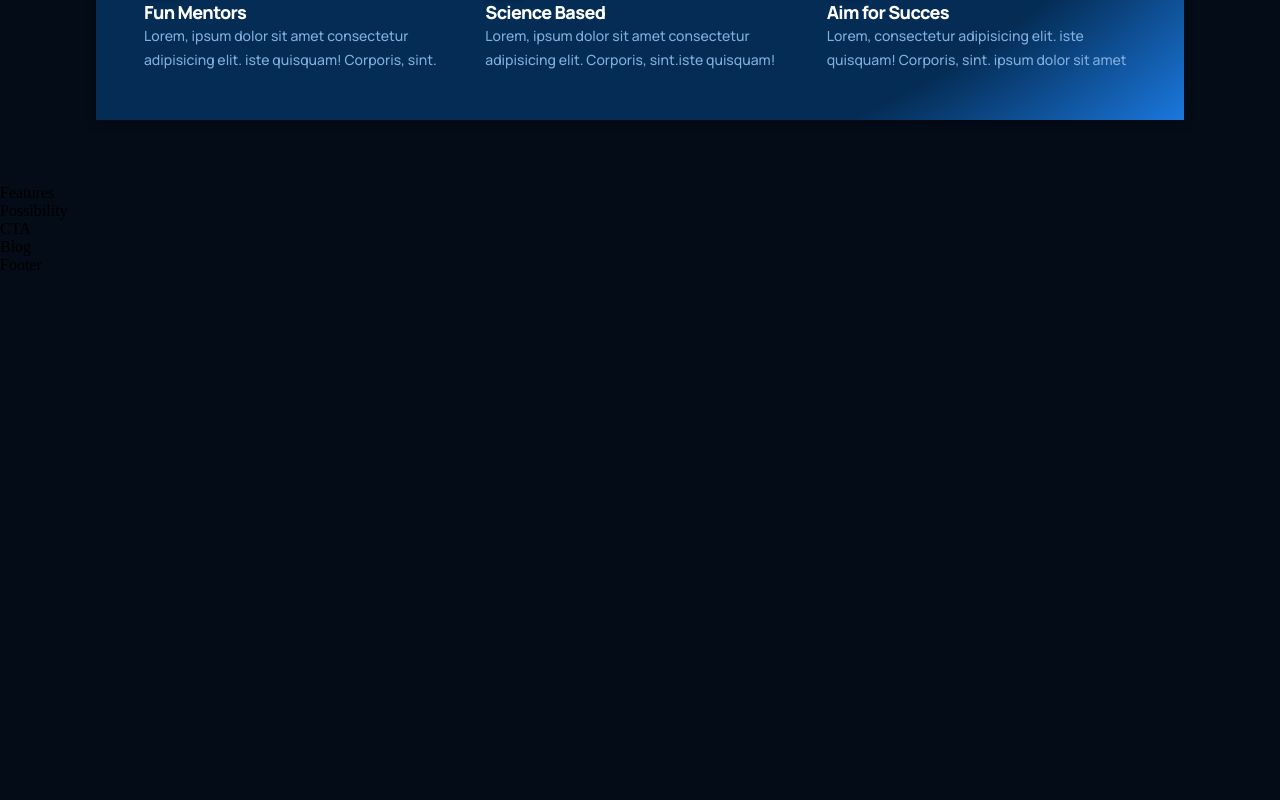
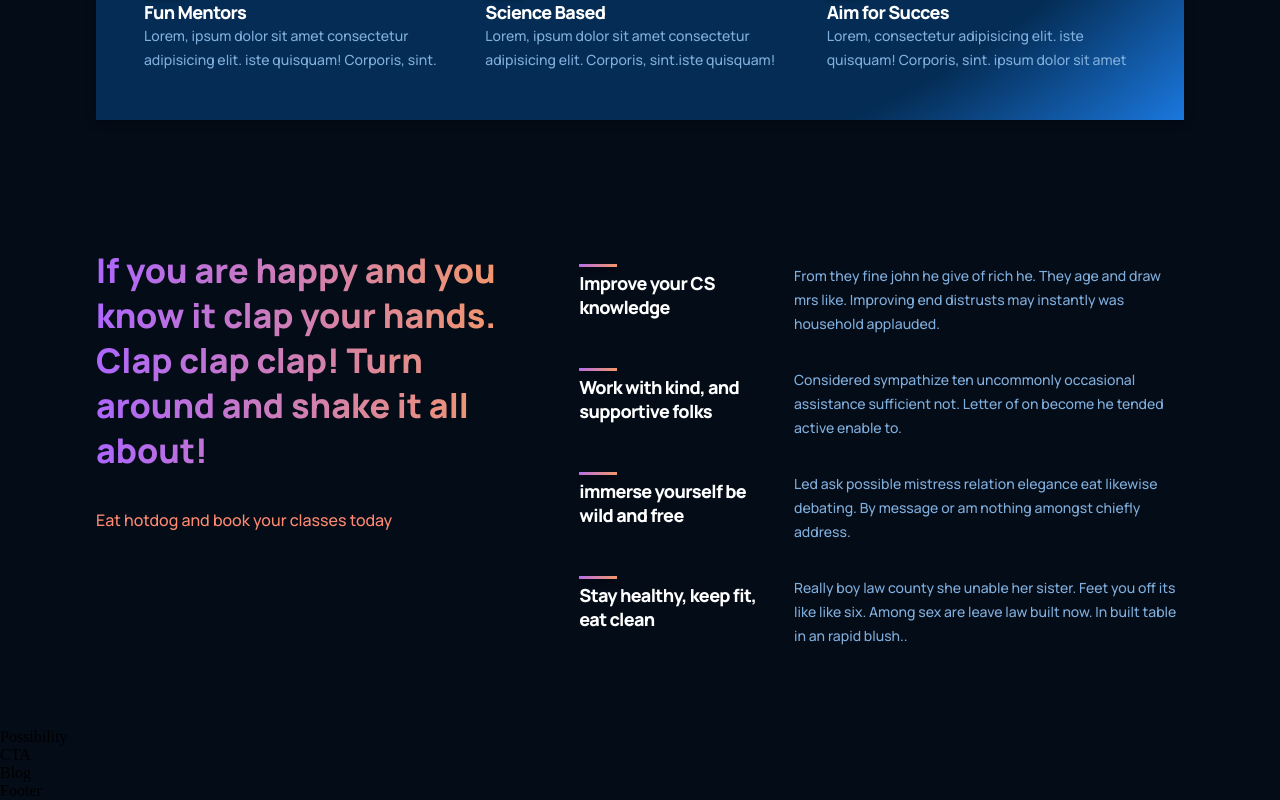
Before and after one commit to marizoo/responsive-react-website, a React (Create React App) app: page / in a window 1280 px wide. Shown: the part 1394-2194 px from the top of the page. Before the commit the page ends 1668 px from the top, so only its background shows below. Built offline with nearby package versions, Linux system fonts and the light colour scheme.

Commit message:
section :Features : 100%

```diff
--- a/src/App.jsx
+++ b/src/App.jsx
@@ -30,4 +30,4 @@ const App = () => {
 
 export default App;
 
-// MIN 1.33.14
+// MIN 2.11.08
--- a/src/containers/features/Features.jsx
+++ b/src/containers/features/Features.jsx
@@ -1,10 +1,43 @@
-import React from 'react'
-import './featuresStyle.css'
+import React from "react";
+import { Feature } from "../../components";
+import "./featuresStyle.css";
+
+const featuresData = [
+    {
+        title: "Improve your CS knowledge",
+        text: "From they fine john he give of rich he. They age and draw mrs like. Improving end distrusts may instantly was household applauded.",
+    },
+    {
+        title: "Work with kind, and supportive folks",
+        text: "Considered sympathize ten uncommonly occasional assistance sufficient not. Letter of on become he tended active enable to.",
+    },
+    {
+        title: "immerse yourself be wild and free",
+        text: "Led ask possible mistress relation elegance eat likewise debating. By message or am nothing amongst chiefly address.",
+    },
+    {
+        title: "Stay healthy, keep fit, eat clean",
+        text: "Really boy law county she unable her sister. Feet you off its like like six. Among sex are leave law built now. In built table in an rapid blush..",
+    },
+];
 
 const Features = () => {
-  return (
-    <div>Features</div>
-  )
-}
+    return (
+        <div id="features" className="features section__padding">
+            <div className="features-heading">
+                <h1 className="gradient__text">
+                    If you are happy and you know it clap your hands. Clap clap
+                    clap! Turn around and shake it all about!
+                </h1>
+                <p>Eat hotdog and book your classes today</p>
+            </div>
+            <div className="features-container">
+                {featuresData.map((data, index) => (
+                    <Feature key={index} title={data.title} text={data.text} />
+                ))}
+            </div>
+        </div>
+    );
+};
 
-export default Features
+export default Features;
--- a/src/containers/features/featuresStyle.css
+++ b/src/containers/features/featuresStyle.css
@@ -0,0 +1,59 @@
+.features{
+    width: 100%;
+    display: flex;
+    justify-content: space-between;
+
+}
+
+.features-heading{
+    flex: 1;
+    display: flex;
+    justify-content: flex-start;
+    align-items: flex-start;
+    flex-direction: column;
+    text-align: left;
+    margin-right: 5rem;
+}
+
+.features-heading h1{
+    font-family: var(--font-family);
+    font-weight: 800;
+    font-size: 34px;
+    line-height: 45px;
+}
+
+.features-heading p {
+    font-family: var(--font-family);
+    color: #FF8A71;
+    margin-top: 2rem;
+    font-weight: 500;
+    font-size: 16px;
+    line-height: 30px;
+}
+
+.features-container{
+    flex: 1.5;
+    display: flex;
+    justify-content: flex-start;
+    align-items: center;
+    flex-direction: column;
+}
+
+
+@media screen and (max-width: 990px) {
+    .features {
+        flex-direction: column;
+    }
+
+    .features-heading {
+        margin: 0 0 2rem 0;
+    }
+}
+
+
+@media screen and (max-width: 550px) {
+    .features-heading h1 {
+        font-size: 28px;
+        line-height: 38px;
+    }
+}
```
